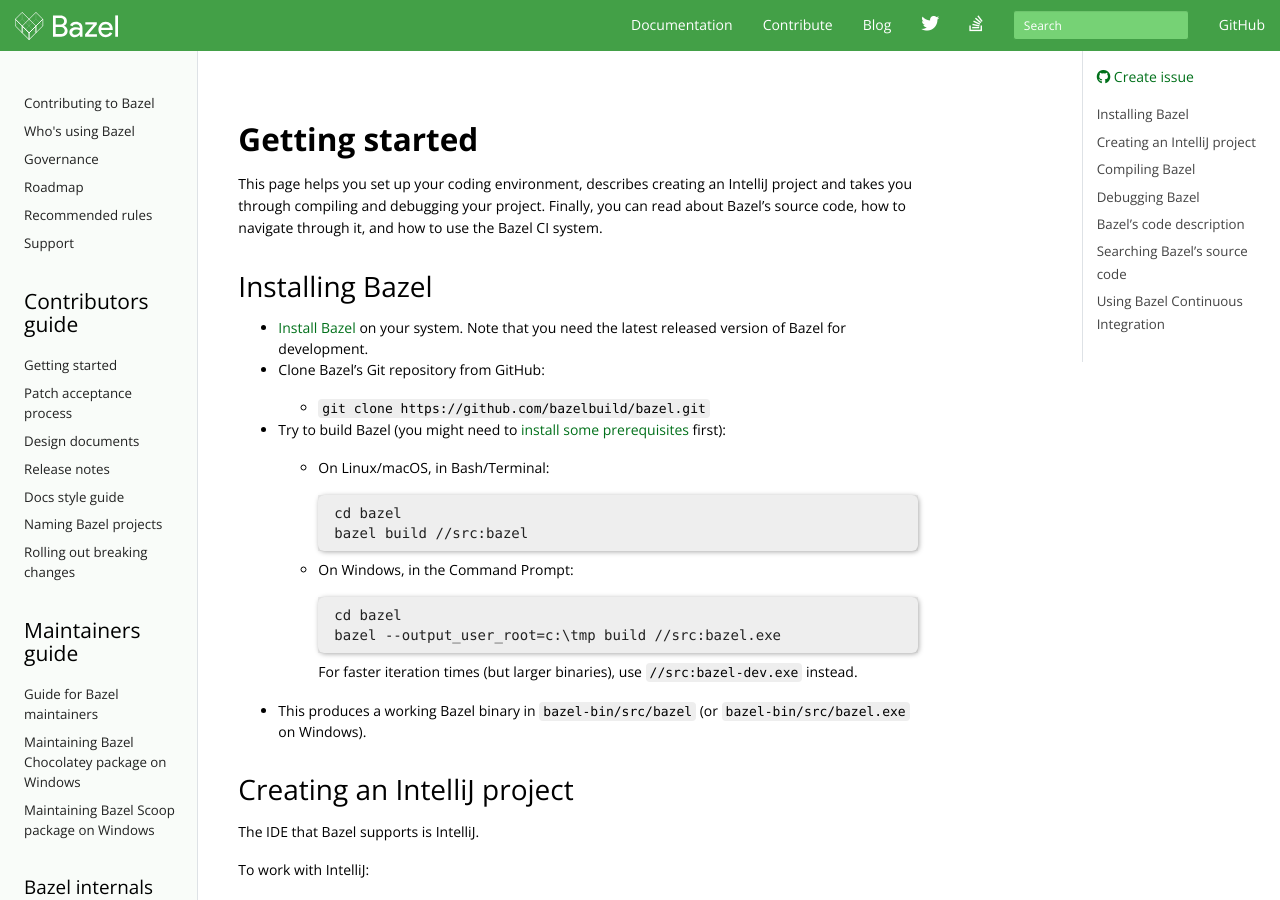
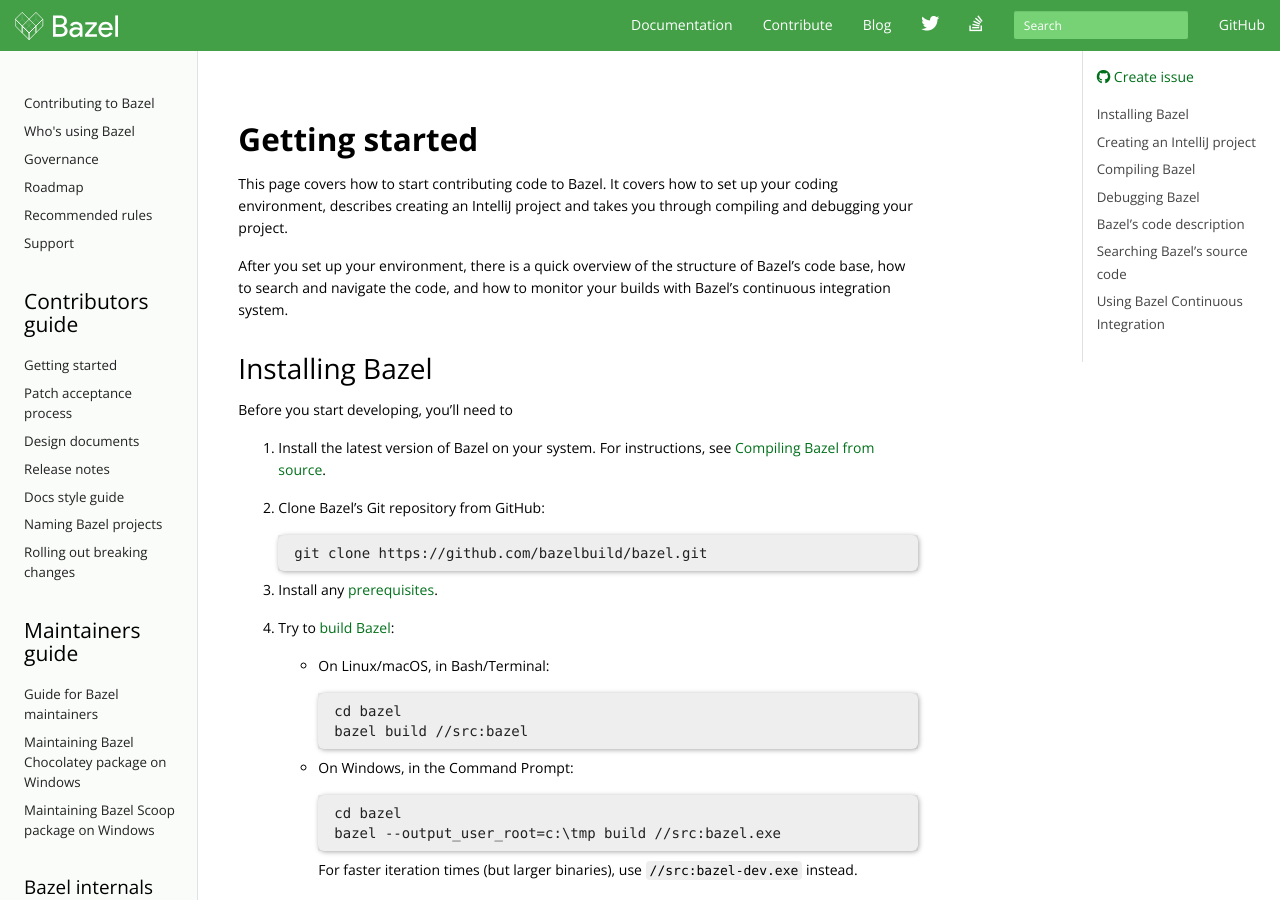
Before and after one commit to bazelbuild/bazel-website, a Jekyll site: the page built from basics/getting_started.md, in a window 1280 px wide and 900 px high. Built offline with Jekyll 4.4.1, drawn with Linux system fonts in a browser that asks for light colours; nearby versions of some CDN libraries; library files that are not in the unit come from our copies; comment, search, counter and statistics services are not loaded; the table of contents is made by our own code.

Commit message:
Adresssed editorial comments

````diff
--- a/basics/getting_started.md
+++ b/basics/getting_started.md
@@ -5,23 +5,30 @@
 
 # Getting started
 
-This page helps you set up your coding environment, describes creating an
-IntelliJ project and takes you through compiling and debugging your project.
-Finally, you can read about Bazel's source code, how to navigate through it, and
-how to use the Bazel CI system.
+This page covers how to start contributing code to Bazel. It covers how to set up
+your coding environment, describes creating an IntelliJ project and takes you
+through compiling and debugging your project.
+
+After you set up your environment, there is a quick overview of the structure of
+Bazel's code base, how to search and navigate the code, and how to monitor your
+builds with Bazel's continuous integration system.
 
 ## Installing Bazel
 
-*  [Install Bazel](https://bazel.build/versions/master/docs/install.html) on your
-   system. Note that you need the latest released version of Bazel for
-   development.
-*  Clone Bazel's Git repository from GitHub:
+Before you start developing, you'll need to
 
-   *  `git clone https://github.com/bazelbuild/bazel.git`
+1.  Install the latest version of Bazel on your system. For instructions, see
+    [Compiling Bazel from source](https://docs.bazel.build/versions/master/install-compile-source.html).
 
-*  Try to build Bazel (you might need to [install some
-   prerequisites](https://docs.bazel.build/versions/master/install-compile-source.html#bootstrap-unix)
-   first):
+2.  Clone Bazel's Git repository from GitHub:
+
+    ```
+    git clone https://github.com/bazelbuild/bazel.git
+    ```
+3. Install any [prerequisites](https://docs.bazel.build/versions/master/install-compile-source.html#bootstrap-unix).
+
+4. Try to [build
+   Bazel](https://docs.bazel.build/versions/master/guide.html#building-programs-with-bazel):
 
    *  On Linux/macOS, in Bash/Terminal:
 
@@ -39,7 +46,7 @@
 
       For faster iteration times (but larger binaries), use `//src:bazel-dev.exe` instead.
 
-*  This produces a working Bazel binary in `bazel-bin/src/bazel` (or `bazel-bin/src/bazel.exe` on Windows).
+This produces a working Bazel binary in `bazel-bin/src/bazel` (or `bazel-bin/src/bazel.exe` on Windows).
 
 ## Creating an IntelliJ project
 
````
